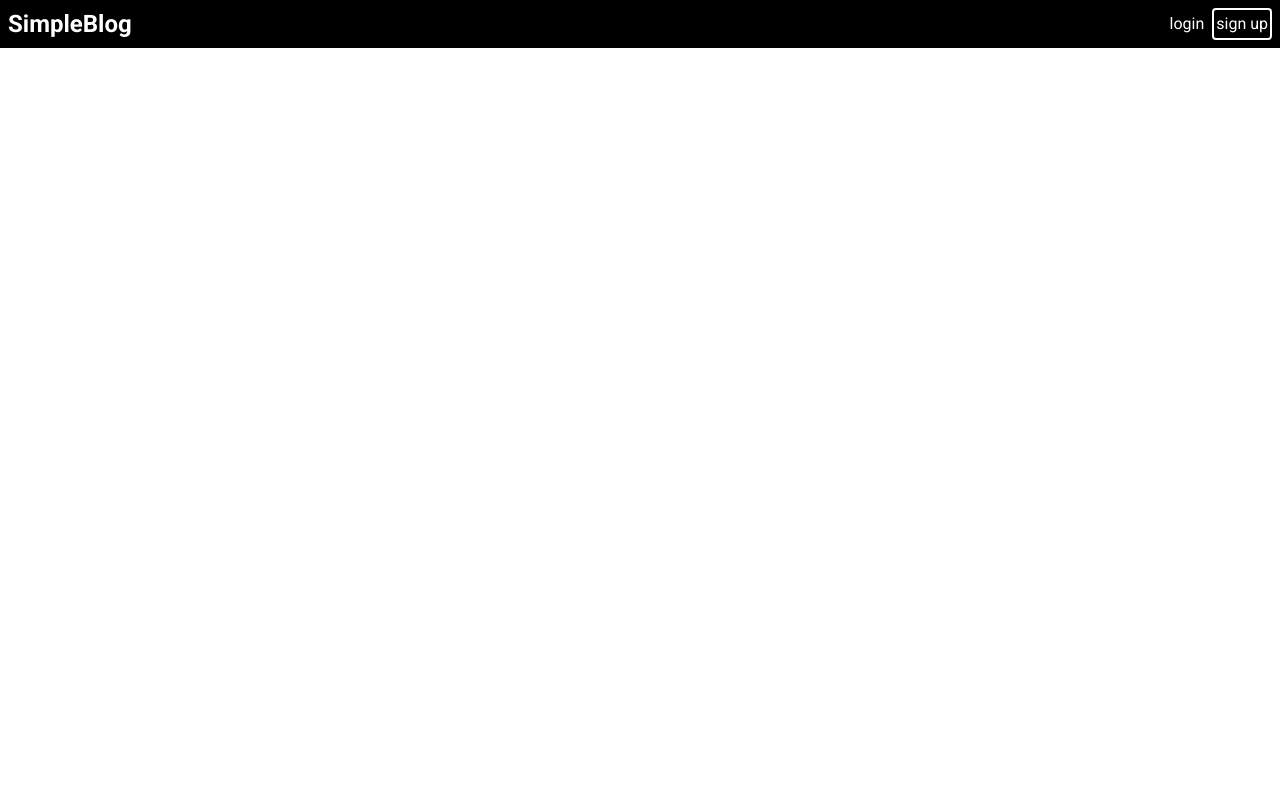
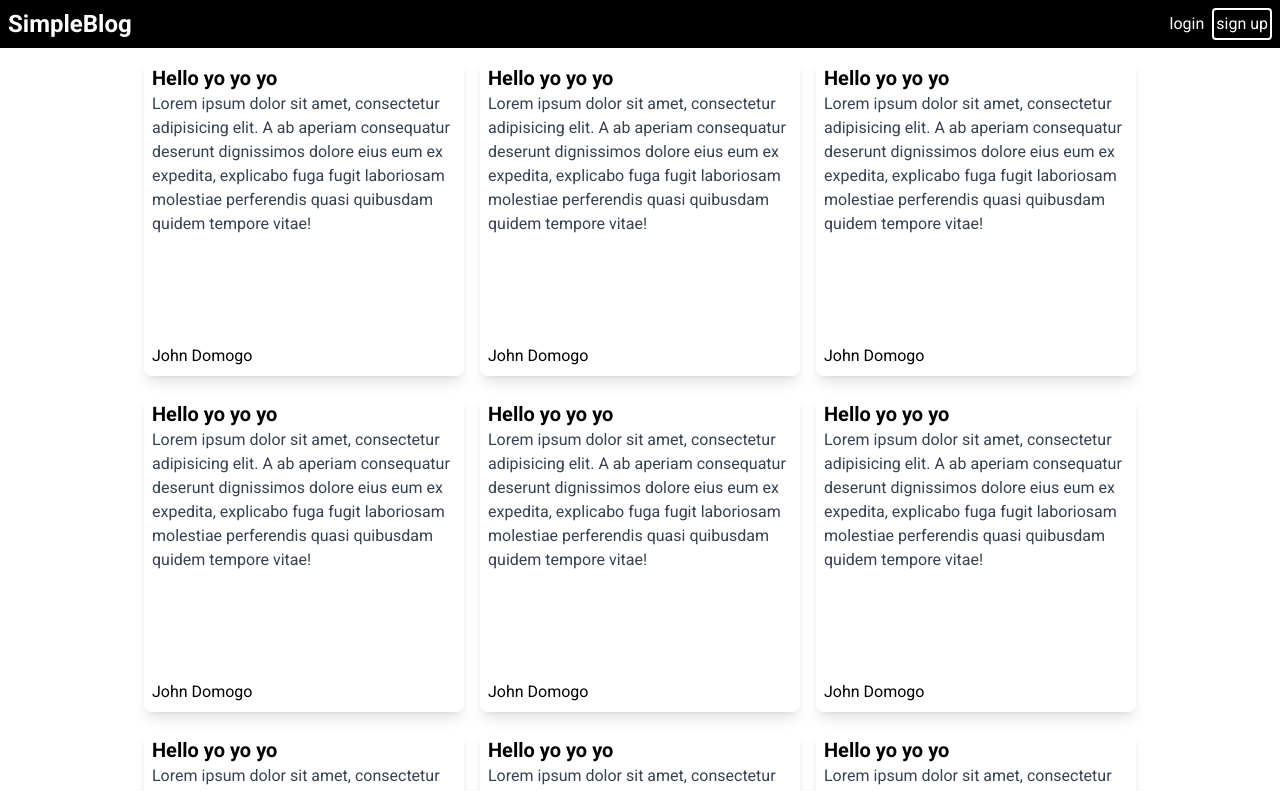
Before and after one commit to tham-ph/SimpleBlog, a React (Create React App) app in the folder frontend/: page / in a window 1280 px wide. Shown: the top 791 px of the page. Built offline with nearby package versions, Linux system fonts and the light colour scheme.

Commit message:
create the BlogList container to contain BlogCards

```diff
--- a/frontend/src/App.js
+++ b/frontend/src/App.js
@@ -1,10 +1,12 @@
 import Navbar from "./Navbar";
+import BlogList from "./BlogList";
 
 function App() {
 
   return (
     <div>
       <Navbar/>
+      <BlogList/>
     </div>
   );
 }
--- /dev/null
+++ b/frontend/src/BlogList.js
@@ -0,0 +1,20 @@
+import BlogCard from "./BlogCard";
+
+function BlogList() {
+  return (
+    <div className="flex flex-wrap justify-center gap-4 p-2">
+      <BlogCard/>
+      <BlogCard/>
+      <BlogCard/>
+      <BlogCard/>
+      <BlogCard/>
+      <BlogCard/>
+      <BlogCard/>
+      <BlogCard/>
+      <BlogCard/>
+      <BlogCard/>
+    </div>
+  );
+}
+
+export default BlogList;
```
